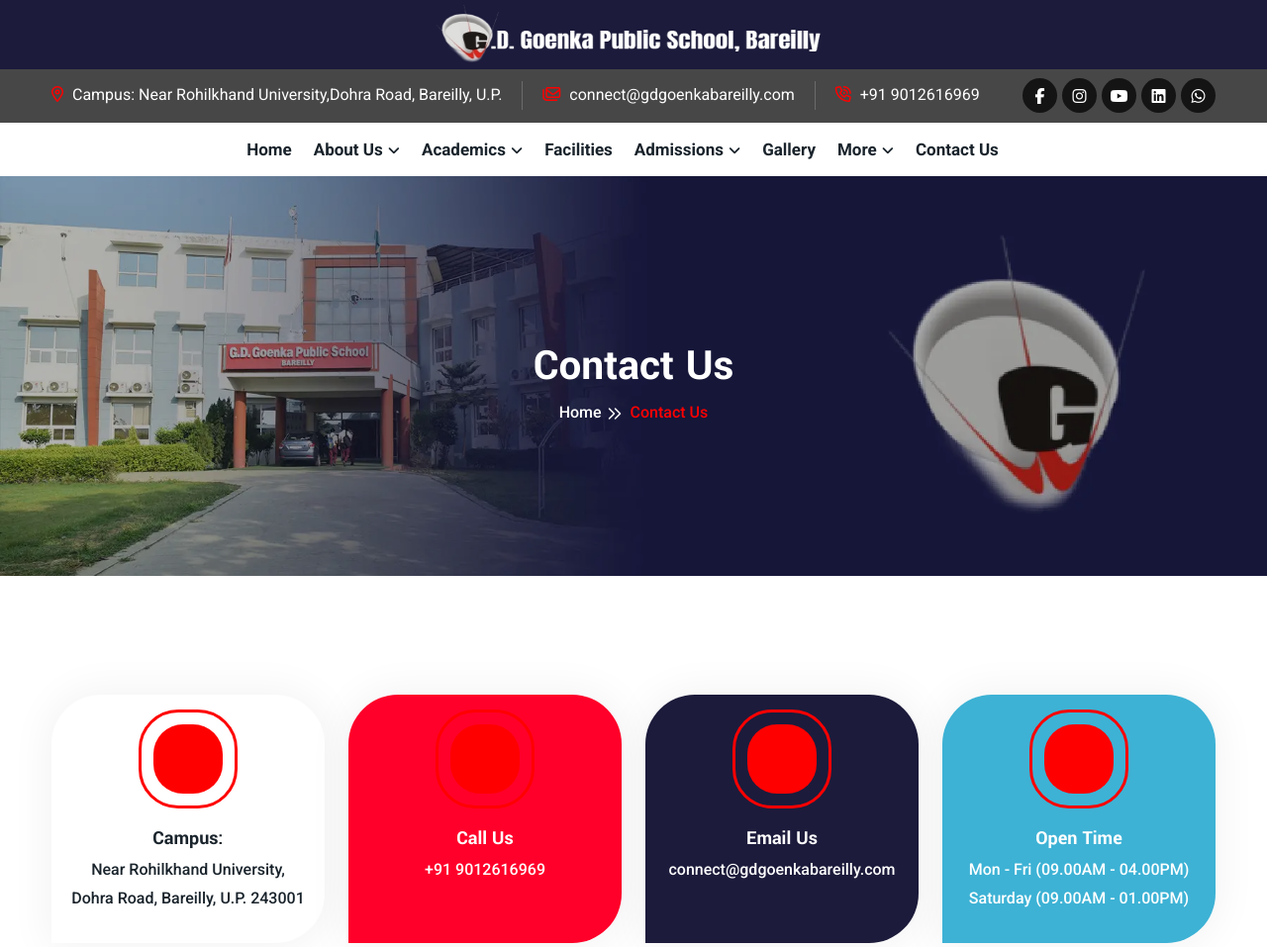
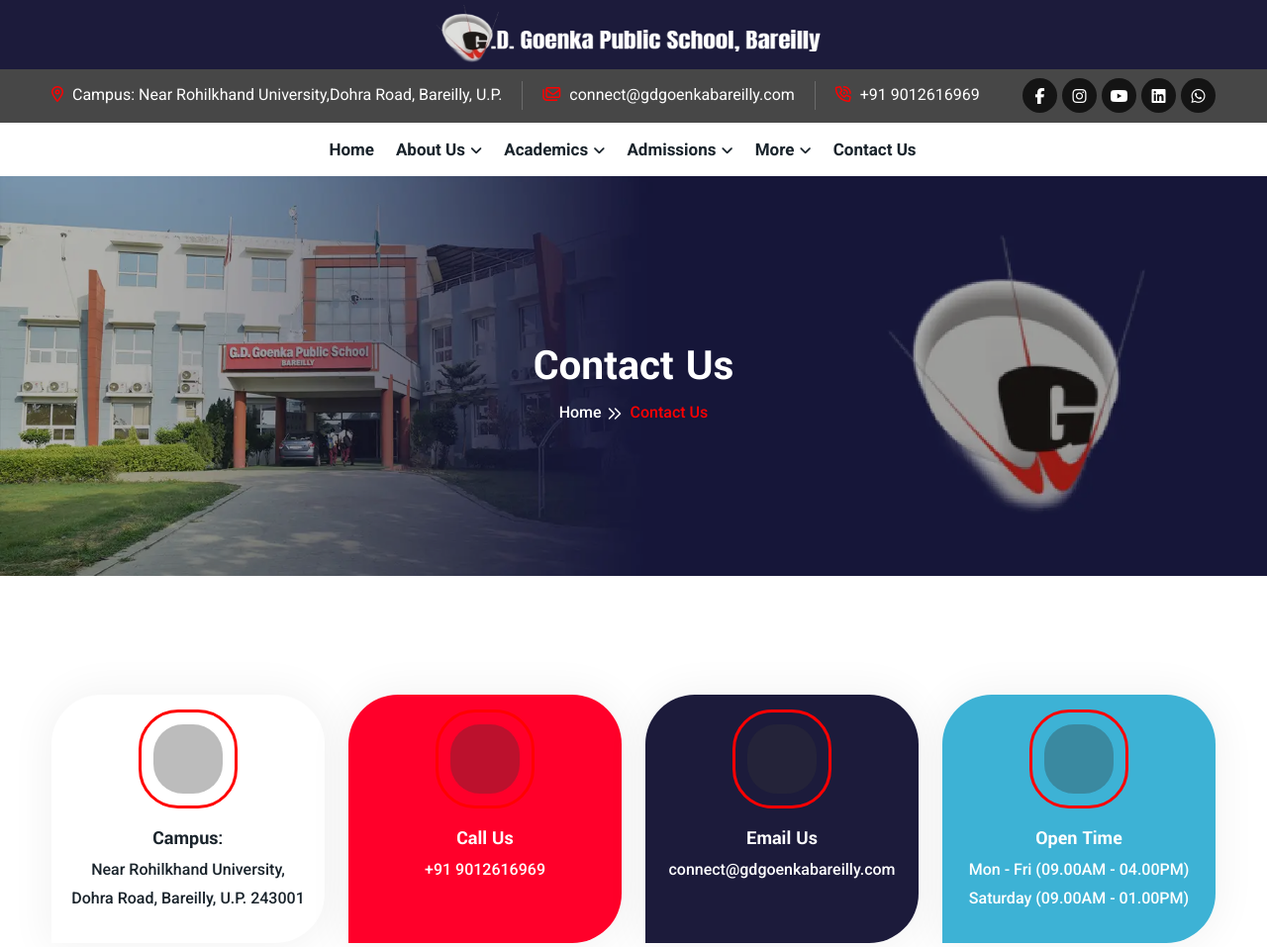
Before and after one commit to Alakatraz1/GDwebsite, a PHP site: page /contact.php in a window 1280 px wide. Shown: the top 957 px of the page at 99% size. Run offline with PHP 8.4, Linux system fonts and the light colour scheme; some libraries are stand-ins or nearby versions; some web fonts are replaced.

Commit message:
Lots more changes

```diff
--- a/contact.php
+++ b/contact.php
@@ -71,7 +71,7 @@
                 }
 
                 .contact-info-icon {
-                    background: var(--theme-color2)
+                    background: #35353554;
                 }
 
                 .contact-info-icon::before {
--- a/includes/navbar.php
+++ b/includes/navbar.php
@@ -254,7 +254,7 @@
                         </li>
 
 
-                        <li class="nav-item dropdown">
+                        <li class="nav-item dropdown" style="display:none">
                             <a class="nav-link " href="facility.php#">Facilities</a>
 
 
@@ -274,7 +274,7 @@
 
                             </ul>
                         </li>
-                        <li class="nav-item dropdown">
+                        <li class="nav-item dropdown" style="display:none">
                             <a class="nav-link " href="gallery.php#">Gallery</a>
 
 
@@ -397,7 +397,7 @@
                         </li>
 
 
-                        <li class="nav-item dropdown">
+                        <li class="nav-item dropdown" style="display:none">
                             <a class="nav-link " href="facility.php#">Facilities</a>
 
 
@@ -433,7 +433,7 @@
                             </ul>
                         </li>
 
-                        <li class="nav-item dropdown">
+                        <li class="nav-item dropdown" style="display:none">
                             <a class="nav-link " href="gallery.php#">Gallery</a>
 
 
```
Also changed, not shown: index.php (+9 -7 lines), assets/gd/images/home/hero1.jpg (added), assets/gd/images/home/hero2.jpg (added).
